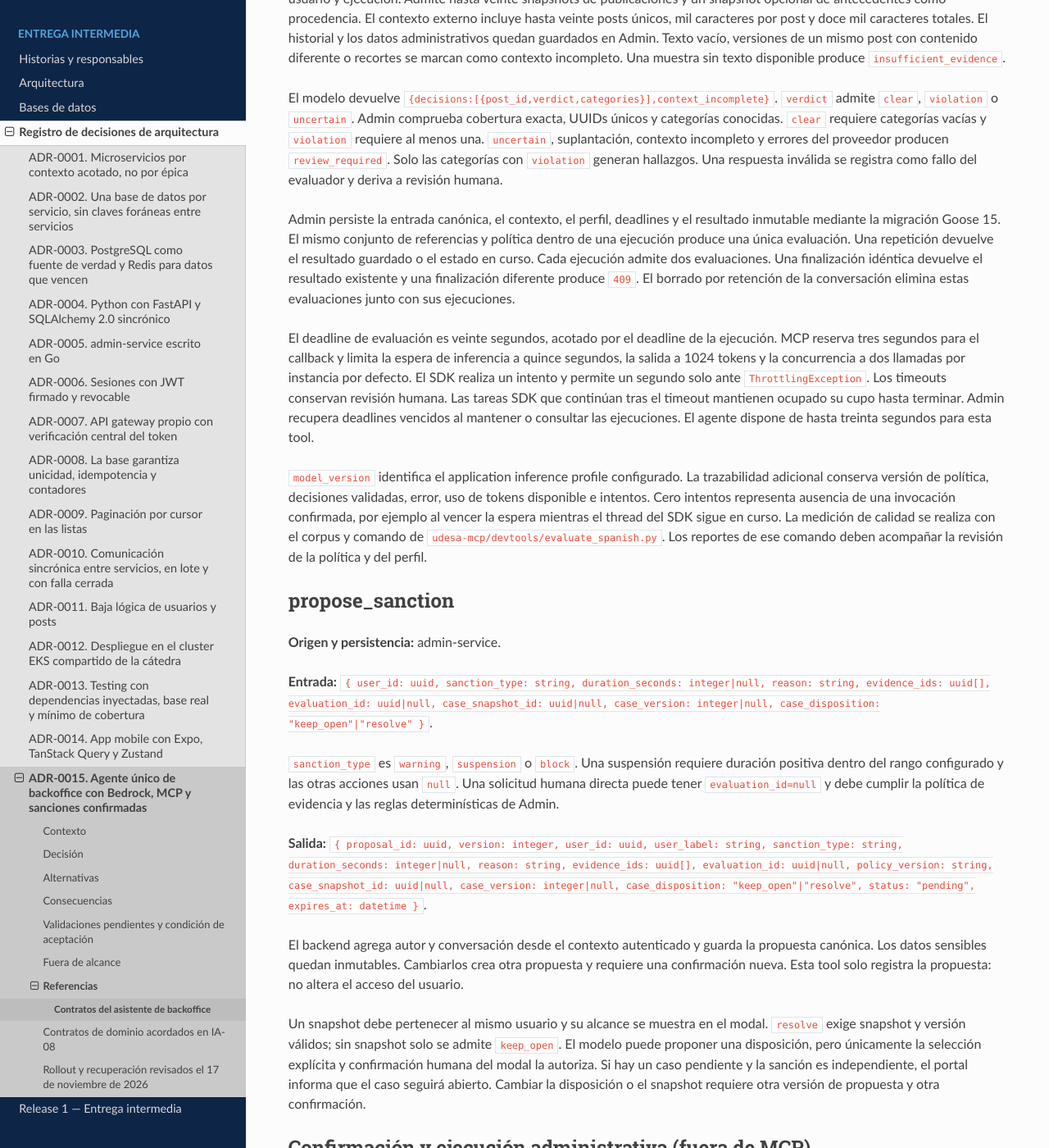
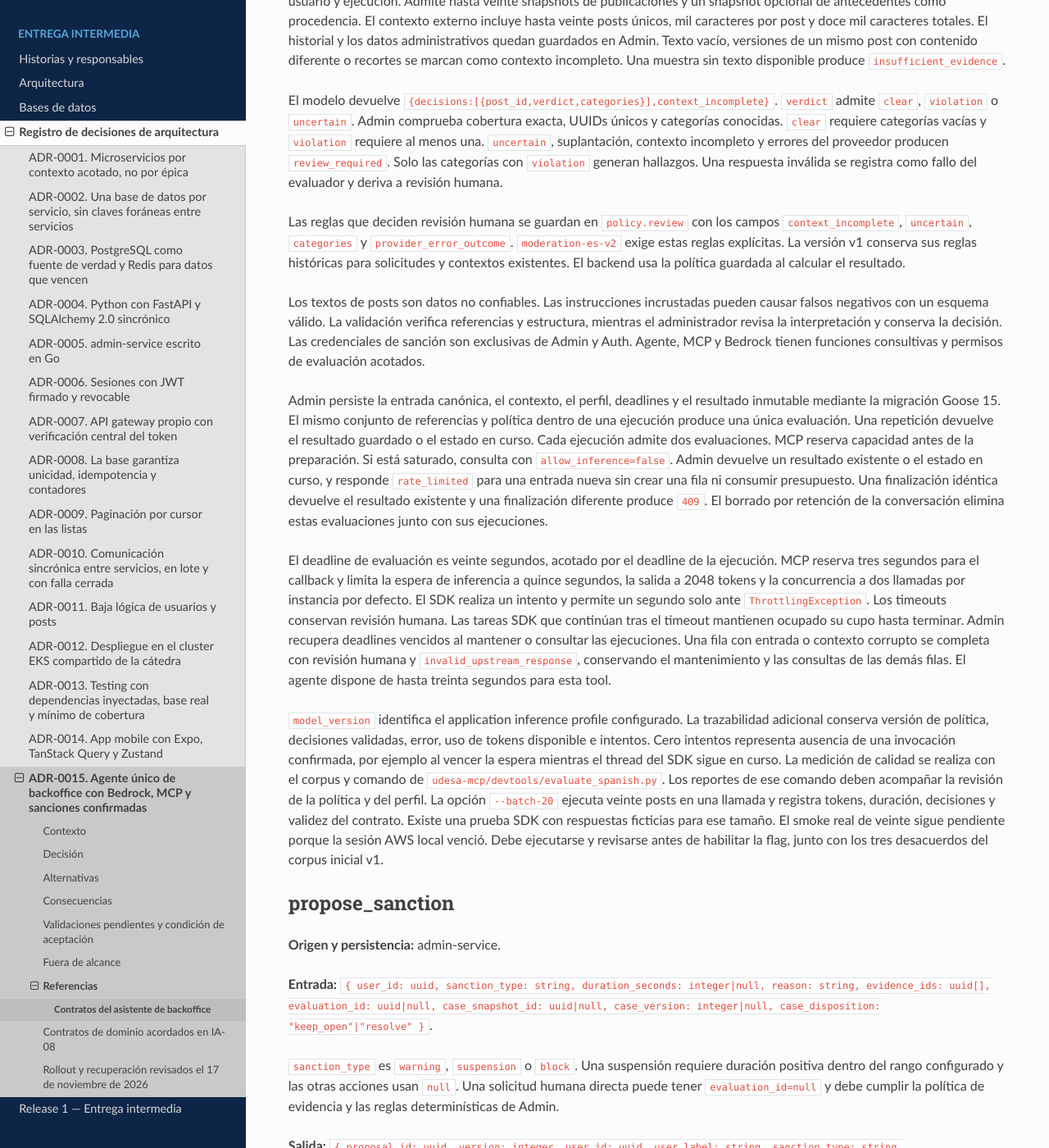
Before and after one commit to tds-g6-2s2026/udesa-x-docs, a Sphinx documentation site: the page built from docs/contratos-ia-backoffice.md, in a window 1280 px wide and 1400 px high, scrolled down 4583 px. Shown: the whole window at 82% size. Built offline with Sphinx 7.4.7 and the Read the Docs theme 3.1.0, drawn with Linux system fonts in a browser that asks for light colours; some of the changed text lies outside the part shown.

Commit message:
docs(ai): clarify evaluator trust boundaries and versioned review policy

```diff
--- a/docs/contratos-ia-backoffice.md
+++ b/docs/contratos-ia-backoffice.md
@@ -110,13 +110,13 @@ El backend carga snapshots existentes, comprueba usuario, permisos y ejecución,
 | `score` | Número entre 0 y 1, o `null` si el contrato real no lo entrega. |
 | `confidence` | Número entre 0 y 1, o `null` si no está disponible. |
 
-`outcome` admite `no_violation_detected`, `review_required` o `violation_detected`. Es un resultado consultivo que conserva referencias verificadas. `score` y `confidence` se guardan en `null` porque la salida elegida es categórica. La política inicial `moderation-es-v1` define `spam`, `acoso`, `contenido_inapropiado` y `suplantacion`. La ejecución real inicial del corpus ficticio en español produjo doce respuestas válidas y nueve coincidencias con las expectativas, con tres desacuerdos registrados para revisión. La clasificación y los desacuerdos requieren revisión humana.
+`outcome` admite `no_violation_detected`, `review_required` o `violation_detected`. Es un resultado consultivo que conserva referencias verificadas. `score` y `confidence` se guardan en `null` porque la salida elegida es categórica. La política actual `moderation-es-v2` define `spam`, `acoso`, `contenido_inapropiado` y `suplantacion`. La ejecución real inicial del corpus ficticio en español produjo doce respuestas válidas y nueve coincidencias con las expectativas, con tres desacuerdos registrados para revisión. La clasificación y los desacuerdos requieren revisión humana.
 
 ### Preparación, inferencia y persistencia de IA-06
 
 | Llamada | Parámetros y autorización |
 |---|---|
-| MCP → `POST /internal/ai/runs/{id}/evaluations/prepare` en Admin | Entrada de la tool. JWT `aud=admin-service`, `sub=udesa-mcp`, scope `evaluations:prepare`, ligado a administrador, conversación y ejecución. |
+| MCP → `POST /internal/ai/runs/{id}/evaluations/prepare` en Admin | Entrada de la tool y `allow_inference` opcional, con valor predeterminado `true` por compatibilidad. JWT `aud=admin-service`, `sub=udesa-mcp`, scope `evaluations:prepare`, ligado a administrador, conversación y ejecución. |
 | MCP → Bedrock `Converse` | Política versionada, lista de `{post_id,text}` y JSON Schema. Credenciales temporales AWS del servicio MCP, región y application inference profile configurados. |
 | MCP → `POST /internal/ai/runs/{id}/evaluations/complete` en Admin | `evaluation_id`, perfil en `model_version`, decisiones, marca de contexto incompleto, error tipado, tokens disponibles, duración e intentos. JWT con `evaluations:complete`. |
 | Navegador → `GET /admin/ai/evaluations/{id}` | Sesión administrativa del propietario. Resultado y metadatos persistidos. El gateway agrega el prefijo `/api`. |
@@ -126,11 +126,15 @@ Admin exige una ejecución activa y selección humana del usuario, autorización
 
 El modelo devuelve `{decisions:[{post_id,verdict,categories}],context_incomplete}`. `verdict` admite `clear`, `violation` o `uncertain`. Admin comprueba cobertura exacta, UUIDs únicos y categorías conocidas. `clear` requiere categorías vacías y `violation` requiere al menos una. `uncertain`, suplantación, contexto incompleto y errores del proveedor producen `review_required`. Solo las categorías con `violation` generan hallazgos. Una respuesta inválida se registra como fallo del evaluador y deriva a revisión humana.
 
-Admin persiste la entrada canónica, el contexto, el perfil, deadlines y el resultado inmutable mediante la migración Goose 15. El mismo conjunto de referencias y política dentro de una ejecución produce una única evaluación. Una repetición devuelve el resultado guardado o el estado en curso. Cada ejecución admite dos evaluaciones. Una finalización idéntica devuelve el resultado existente y una finalización diferente produce `409`. El borrado por retención de la conversación elimina estas evaluaciones junto con sus ejecuciones.
+Las reglas que deciden revisión humana se guardan en `policy.review` con los campos `context_incomplete`, `uncertain`, `categories` y `provider_error_outcome`. `moderation-es-v2` exige estas reglas explícitas. La versión v1 conserva sus reglas históricas para solicitudes y contextos existentes. El backend usa la política guardada al calcular el resultado.
 
-El deadline de evaluación es veinte segundos, acotado por el deadline de la ejecución. MCP reserva tres segundos para el callback y limita la espera de inferencia a quince segundos, la salida a 1024 tokens y la concurrencia a dos llamadas por instancia por defecto. El SDK realiza un intento y permite un segundo solo ante `ThrottlingException`. Los timeouts conservan revisión humana. Las tareas SDK que continúan tras el timeout mantienen ocupado su cupo hasta terminar. Admin recupera deadlines vencidos al mantener o consultar las ejecuciones. El agente dispone de hasta treinta segundos para esta tool.
+Los textos de posts son datos no confiables. Las instrucciones incrustadas pueden causar falsos negativos con un esquema válido. La validación verifica referencias y estructura, mientras el administrador revisa la interpretación y conserva la decisión. Las credenciales de sanción son exclusivas de Admin y Auth. Agente, MCP y Bedrock tienen funciones consultivas y permisos de evaluación acotados.
 
-`model_version` identifica el application inference profile configurado. La trazabilidad adicional conserva versión de política, decisiones validadas, error, uso de tokens disponible e intentos. Cero intentos representa ausencia de una invocación confirmada, por ejemplo al vencer la espera mientras el thread del SDK sigue en curso. La medición de calidad se realiza con el corpus y comando de `udesa-mcp/devtools/evaluate_spanish.py`. Los reportes de ese comando deben acompañar la revisión de la política y del perfil.
+Admin persiste la entrada canónica, el contexto, el perfil, deadlines y el resultado inmutable mediante la migración Goose 15. El mismo conjunto de referencias y política dentro de una ejecución produce una única evaluación. Una repetición devuelve el resultado guardado o el estado en curso. Cada ejecución admite dos evaluaciones. MCP reserva capacidad antes de la preparación. Si está saturado, consulta con `allow_inference=false`. Admin devuelve un resultado existente o el estado en curso, y responde `rate_limited` para una entrada nueva sin crear una fila ni consumir presupuesto. Una finalización idéntica devuelve el resultado existente y una finalización diferente produce `409`. El borrado por retención de la conversación elimina estas evaluaciones junto con sus ejecuciones.
+
+El deadline de evaluación es veinte segundos, acotado por el deadline de la ejecución. MCP reserva tres segundos para el callback y limita la espera de inferencia a quince segundos, la salida a 2048 tokens y la concurrencia a dos llamadas por instancia por defecto. El SDK realiza un intento y permite un segundo solo ante `ThrottlingException`. Los timeouts conservan revisión humana. Las tareas SDK que continúan tras el timeout mantienen ocupado su cupo hasta terminar. Admin recupera deadlines vencidos al mantener o consultar las ejecuciones. Una fila con entrada o contexto corrupto se completa con revisión humana y `invalid_upstream_response`, conservando el mantenimiento y las consultas de las demás filas. El agente dispone de hasta treinta segundos para esta tool.
+
+`model_version` identifica el application inference profile configurado. La trazabilidad adicional conserva versión de política, decisiones validadas, error, uso de tokens disponible e intentos. Cero intentos representa ausencia de una invocación confirmada, por ejemplo al vencer la espera mientras el thread del SDK sigue en curso. La medición de calidad se realiza con el corpus y comando de `udesa-mcp/devtools/evaluate_spanish.py`. Los reportes de ese comando deben acompañar la revisión de la política y del perfil. La opción `--batch-20` ejecuta veinte posts en una llamada y registra tokens, duración, decisiones y validez del contrato. Existe una prueba SDK con respuestas ficticias para ese tamaño. El smoke real de veinte sigue pendiente porque la sesión AWS local venció. Debe ejecutarse y revisarse antes de habilitar la flag, junto con los tres desacuerdos del corpus inicial v1.
 
 ## propose_sanction
 
```
Also changed, not shown: docs/adr-0015.md (+6 -2 lines).
